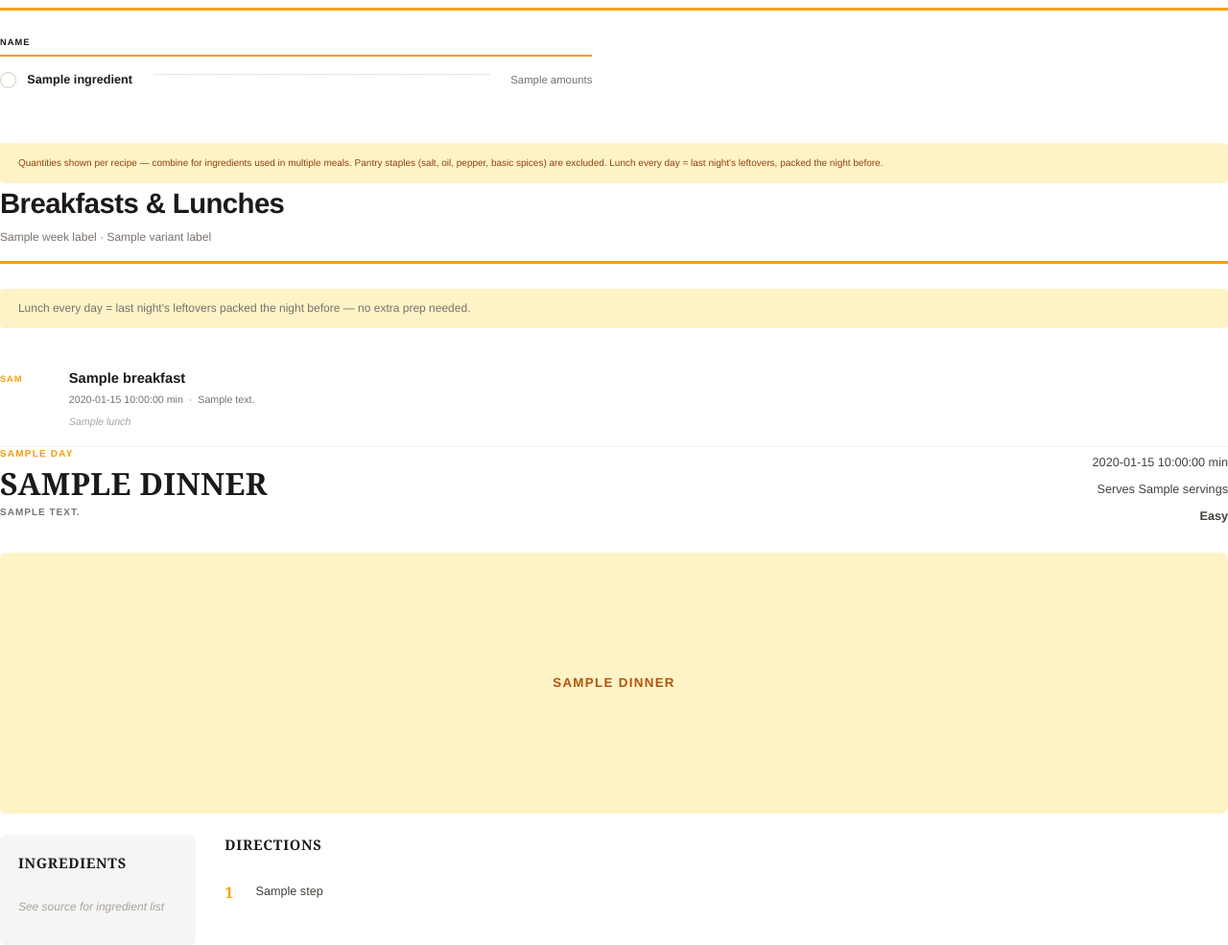
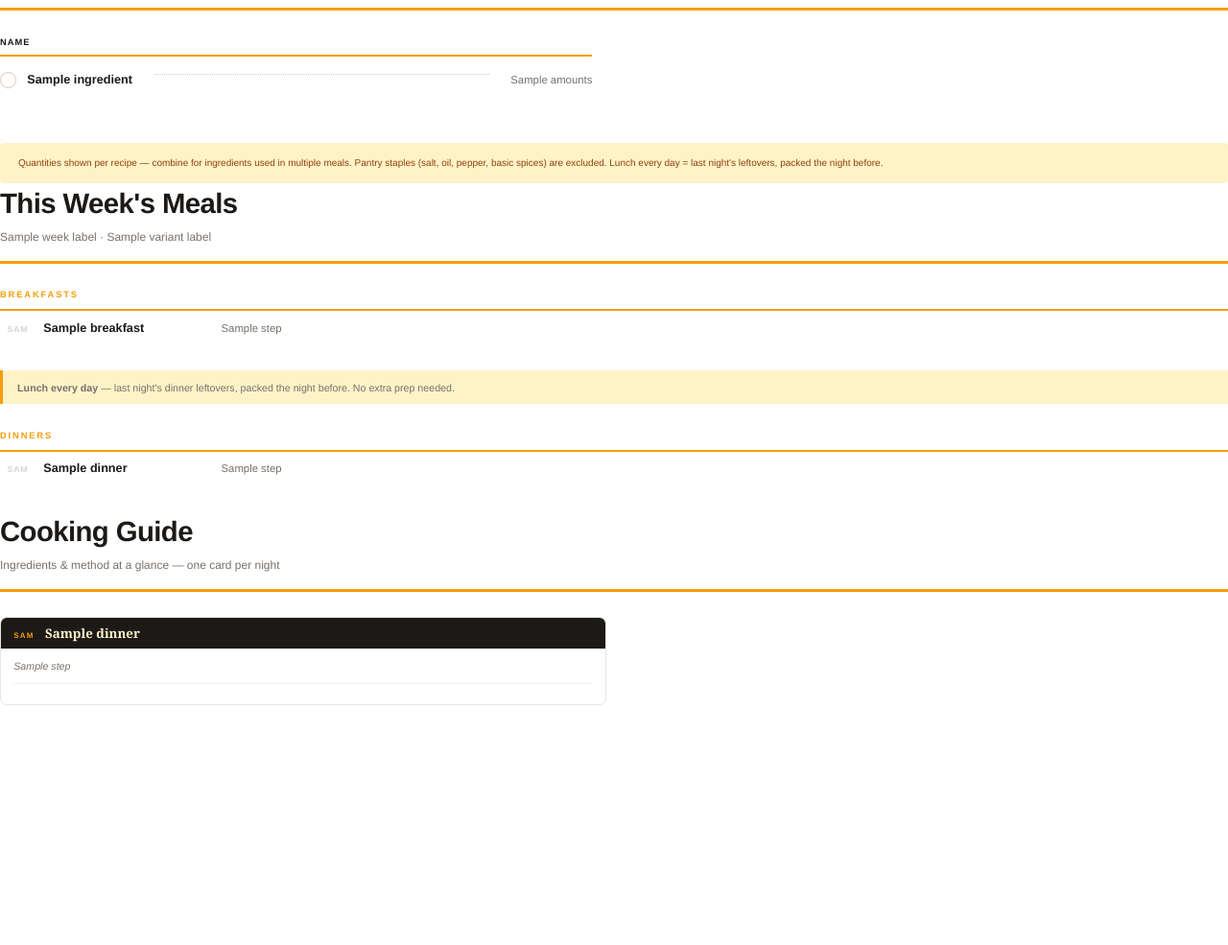
Before and after one commit to jacksoncslaiCanada/MealEngineV2, a Python web app: template app/templates/meal_plan_pdf.html in a window 1280 px wide. Shown: the part 522-1507 px from the top of the page at 96% size. After the commit the page ends 1257 px from the top, so only its background shows below. Run offline with Jinja, Linux system fonts and the light colour scheme; the template is opened without the code that fills it: most values are stand-ins (such as "Sample title", 1, 10 or a date in 2020).

Commit message:
Redesign pages 3-4: category overview table + cooking guide card grid
Page 3 — Category Overview (Downshiftology-inspired):
- BREAKFASTS section: alternating-row table, day label | bold name | first
  quick_step as 1-sentence summary
- Amber-bordered lunch note (leftovers, no extra prep)
- DINNERS section: same table structure for all 7 dinners

Page 4 — Cooking Guide grid (replaces 7 individual dinner pages):
- 2-column flex-wrap grid, one card per dinner day
- Dark charcoal card header: amber day label + Georgia serif title
- Card body: 1-sentence summary (italic), ingredient list with amber qty,
  source attribution
- All 7 dinners on a single page — scannable at a glance

Remove .blp-* and .drp-* CSS; replace with .co-* and .cg-* classes.

https://claude.ai/code/session_0163PbByai97K7vWKiAbGE7E

```diff
--- a/app/templates/meal_plan_pdf.html
+++ b/app/templates/meal_plan_pdf.html
@@ -280,189 +280,138 @@
 
 
   /* ════════════════════════════════════════════════════════════
-     PAGE 3 — BREAKFAST & LUNCH SUMMARY
+     PAGE 3 — CATEGORY OVERVIEW  (Breakfasts · Dinners)
   ════════════════════════════════════════════════════════════ */
 
-  .blp-note {
-    font-size: 9pt;
-    color: #78716c;
-    padding: 3mm 5mm;
-    background: #fef3c7;
-    border-radius: 4px;
+  .co-section {
     margin-bottom: 7mm;
-    line-height: 1.5;
   }
-  .blp-row {
-    display: flex;
-    gap: 5mm;
-    padding: 4.5mm 0;
-    border-bottom: 1px solid #f3f2f1;
-    align-items: flex-start;
-  }
-  .blp-row:last-child { border-bottom: none; }
-  .blp-day {
+  .co-section-header {
     font-size: 7pt;
     font-weight: 800;
+    letter-spacing: 0.2em;
     text-transform: uppercase;
-    letter-spacing: 0.09em;
     color: #f59e0b;
-    width: 14mm;
+    border-bottom: 2px solid #f59e0b;
+    padding-bottom: 2mm;
+    margin-bottom: 0;
+  }
+  .co-row {
+    display: flex;
+    align-items: baseline;
+    border-bottom: 1px solid #f3f2f1;
+  }
+  .co-row:nth-child(odd)  { background: #fafaf9; }
+  .co-row:nth-child(even) { background: #ffffff; }
+  .co-row:last-child { border-bottom: none; }
+  .co-day {
+    font-size: 6.5pt;
+    font-weight: 800;
+    text-transform: uppercase;
+    letter-spacing: 0.1em;
+    color: #d6d3d1;
+    width: 9mm;
     flex-shrink: 0;
-    padding-top: 1mm;
+    padding: 2.5mm 0 2.5mm 2mm;
   }
-  .blp-meals { flex: 1; }
-  .blp-bf-title {
-    font-size: 11pt;
+  .co-name {
+    font-size: 9.5pt;
     font-weight: 700;
     color: #1c1917;
-    margin-bottom: 1.5mm;
-    line-height: 1.25;
+    width: 52mm;
+    flex-shrink: 0;
+    padding: 2.5mm 3mm;
+    line-height: 1.3;
   }
-  .blp-bf-meta {
+  .co-desc {
+    font-size: 8.5pt;
+    color: #78716c;
+    flex: 1;
+    padding: 2.5mm 2mm 2.5mm 0;
+    line-height: 1.4;
+  }
+  .co-lunch-note {
     font-size: 8pt;
     color: #78716c;
-  }
-  .blp-lunch {
-    font-size: 8pt;
-    color: #a8a29e;
-    margin-top: 2mm;
-    font-style: italic;
+    background: #fef3c7;
+    border-left: 3px solid #f59e0b;
+    padding: 2.5mm 4mm;
+    margin: 4mm 0 7mm 0;
+    line-height: 1.5;
   }
 
 
   /* ════════════════════════════════════════════════════════════
-     PAGES 4–10 — DINNER RECIPE CARDS
+     PAGE 4 — COOKING GUIDE  (7-card grid)
   ════════════════════════════════════════════════════════════ */
 
-  .drp-header {
+  .cg-grid {
     display: flex;
-    justify-content: space-between;
-    align-items: flex-start;
-    margin-bottom: 5mm;
+    flex-wrap: wrap;
+    gap: 4mm;
   }
-  .drp-day-label {
-    font-size: 7.5pt;
-    font-weight: 700;
-    letter-spacing: 0.12em;
+  .cg-card {
+    width: calc(50% - 2mm);
+    border: 1px solid #e7e5e4;
+    border-radius: 7px;
+    overflow: hidden;
+    background: #ffffff;
+    break-inside: avoid;
+  }
+  .cg-card-header {
+    background: #1c1917;
+    padding: 2mm 3.5mm;
+    display: flex;
+    align-items: baseline;
+    gap: 3mm;
+  }
+  .cg-day {
+    font-size: 6pt;
+    font-weight: 800;
+    letter-spacing: 0.15em;
     text-transform: uppercase;
     color: #f59e0b;
-    margin-bottom: 2mm;
+    flex-shrink: 0;
   }
-  .drp-title {
+  .cg-title {
     font-family: Georgia, "Liberation Serif", "DejaVu Serif", serif;
-    font-size: 24pt;
+    font-size: 10pt;
     font-weight: 700;
-    letter-spacing: 0.01em;
-    text-transform: uppercase;
-    color: #1c1917;
-    line-height: 1.0;
+    color: #fef3c7;
+    line-height: 1.2;
   }
-  .drp-tagline {
-    font-size: 7.5pt;
-    font-weight: 600;
-    letter-spacing: 0.1em;
-    text-transform: uppercase;
+  .cg-body {
+    padding: 3mm 3.5mm;
+  }
+  .cg-summary {
+    font-size: 8pt;
     color: #78716c;
-    margin-top: 2mm;
+    font-style: italic;
+    margin-bottom: 2.5mm;
+    line-height: 1.45;
+    border-bottom: 1px solid #f3f2f1;
+    padding-bottom: 2.5mm;
   }
-  .drp-meta-col {
-    text-align: right;
-    flex-shrink: 0;
-    padding-top: 2mm;
+  .cg-ings {
+    display: flex;
+    flex-wrap: wrap;
+    gap: 0.5mm 3mm;
   }
-  .drp-meta-item {
-    font-size: 9.5pt;
+  .cg-ing {
+    font-size: 7pt;
     color: #44403c;
-    margin-bottom: 2.5mm;
-    white-space: nowrap;
+    line-height: 1.7;
   }
-
-  .drp-image {
-    width: 100%;
-    height: 72mm;
-    object-fit: cover;
-    border-radius: 6px;
-    display: block;
-    margin-bottom: 6mm;
-  }
-  .drp-image-placeholder {
-    width: 100%;
-    height: 72mm;
-    background: #fef3c7;
-    border-radius: 6px;
-    display: flex;
-    align-items: center;
-    justify-content: center;
-    font-size: 10pt;
-    font-weight: 600;
-    color: #b45309;
-    text-transform: uppercase;
-    letter-spacing: 0.1em;
-    margin-bottom: 6mm;
-  }
-
-  .drp-body {
-    display: flex;
-    gap: 8mm;
-    align-items: flex-start;
-  }
-  .drp-ings-panel {
-    width: 54mm;
-    flex-shrink: 0;
-    background: #f5f5f4;
-    border-radius: 6px;
-    padding: 5mm;
-  }
-  .drp-section-title {
-    font-family: Georgia, "Liberation Serif", "DejaVu Serif", serif;
-    font-size: 11pt;
-    font-weight: 700;
-    text-transform: uppercase;
-    letter-spacing: 0.05em;
-    color: #1c1917;
-    margin-bottom: 4mm;
-  }
-  .drp-ing-item {
-    font-size: 9pt;
-    color: #1c1917;
-    padding: 2mm 0;
-    border-bottom: 1px solid #e7e5e4;
-    line-height: 1.4;
-  }
-  .drp-ing-item:last-child { border-bottom: none; }
-
-  .drp-directions { flex: 1; }
-  .drp-step {
-    display: flex;
-    gap: 3.5mm;
-    padding: 3.5mm 0;
-    border-bottom: 1px solid #f3f2f1;
-    font-size: 9.5pt;
-    color: #44403c;
-    line-height: 1.55;
-  }
-  .drp-step:last-child { border-bottom: none; }
-  .drp-step-num {
-    font-family: Georgia, "Liberation Serif", "DejaVu Serif", serif;
-    font-size: 12pt;
+  .cg-ing-qty {
     font-weight: 700;
     color: #f59e0b;
-    flex-shrink: 0;
-    width: 5mm;
-    line-height: 1.3;
   }
-  .drp-source {
-    margin-top: 5mm;
-    font-size: 7pt;
-    color: #a8a29e;
-    padding-top: 2mm;
-    border-top: 1px solid #f3f2f1;
-  }
-  .drp-no-steps {
-    font-size: 9pt;
-    color: #a8a29e;
-    font-style: italic;
-    padding: 3mm 0;
+  .cg-source {
+    font-size: 6.5pt;
+    color: #d6d3d1;
+    margin-top: 2mm;
+    border-top: 1px solid #f5f5f4;
+    padding-top: 1.5mm;
   }
 </style>
 </head>
@@ -570,122 +519,86 @@
 </div>
 
 
-<!-- ══════════════════════════ PAGE 3: BREAKFASTS & LUNCHES ════════════ -->
+<!-- ══════════════════════════ PAGE 3: CATEGORY OVERVIEW ══════════════ -->
 <div class="page-break"></div>
 
 <div class="page-header">
-  <h2>Breakfasts &amp; Lunches</h2>
+  <h2>This Week's Meals</h2>
   <div class="sub">{{ week_label }} · {{ variant_label }}</div>
 </div>
 
-<div class="blp-note">
-  Lunch every day = last night's leftovers packed the night before — no extra prep needed.
+<!-- BREAKFASTS -->
+<div class="co-section">
+  <div class="co-section-header">Breakfasts</div>
+  {% for day in days %}
+  <div class="co-row">
+    <div class="co-day">{{ day.day[:3] }}</div>
+    <div class="co-name">{{ day.breakfast.title }}</div>
+    <div class="co-desc">
+      {% set bf_steps = day.breakfast.get('quick_steps') or [] %}
+      {% if bf_steps %}{{ bf_steps[0] }}{% else %}See source for details.{% endif %}
+    </div>
+  </div>
+  {% endfor %}
 </div>
 
-{% for day in days %}
-<div class="blp-row">
-  <div class="blp-day">{{ day.day[:3] | upper }}</div>
-  <div class="blp-meals">
-    <div class="blp-bf-title">{{ day.breakfast.title }}</div>
-    <div class="blp-bf-meta">
-      {% if day.breakfast.get('prep_time') %}{{ day.breakfast.prep_time }} min{% endif %}
-      {% if day.breakfast.get('prep_time') and day.breakfast.get('cuisine') %}&nbsp;·&nbsp;{% endif %}
-      {% if day.breakfast.get('cuisine') %}{{ day.breakfast.cuisine }}{% endif %}
-      {% set bf_tags = day.breakfast.get('dietary_tags') or [] %}
-      {% for tag in bf_tags %}
-        &nbsp;·&nbsp;{{ dietary_abbr.get(tag, tag) }}
-      {% endfor %}
+<!-- LUNCH NOTE -->
+<div class="co-lunch-note">
+  <strong>Lunch every day</strong> — last night's dinner leftovers, packed the night before. No extra prep needed.
+</div>
+
+<!-- DINNERS -->
+<div class="co-section">
+  <div class="co-section-header">Dinners</div>
+  {% for day in days %}
+  <div class="co-row">
+    <div class="co-day">{{ day.day[:3] }}</div>
+    <div class="co-name">{{ day.dinner.title }}</div>
+    <div class="co-desc">
+      {% set dn_steps = day.dinner.get('quick_steps') or [] %}
+      {% if dn_steps %}{{ dn_steps[0] }}{% else %}See source for details.{% endif %}
     </div>
-    <div class="blp-lunch">{{ day.lunch.title }}</div>
   </div>
+  {% endfor %}
 </div>
-{% endfor %}
 
 
-<!-- ══════════════════════════ PAGES 4–10: ONE DINNER PER PAGE ════════ -->
-
-{% for day in days %}
+<!-- ══════════════════════════ PAGE 4: COOKING GUIDE GRID ═════════════ -->
 <div class="page-break"></div>
 
-<div class="drp-header">
-  <div>
-    <div class="drp-day-label">{{ day.day | upper }}</div>
-    <h1 class="drp-title">{{ day.dinner.title }}</h1>
-    <div class="drp-tagline">
-      {% if day.dinner.get('cuisine') %}{{ day.dinner.cuisine }}{% endif %}
-      {% set dn_tags = day.dinner.get('dietary_tags') or [] %}
-      {% for tag in dn_tags %}
-        {% if loop.first and day.dinner.get('cuisine') %}&nbsp;·&nbsp;{% endif %}
-        {{ dietary_abbr.get(tag, tag) }}{% if not loop.last %}&nbsp;·&nbsp;{% endif %}
-      {% endfor %}
+<div class="page-header">
+  <h2>Cooking Guide</h2>
+  <div class="sub">Ingredients &amp; method at a glance — one card per night</div>
+</div>
+
+<div class="cg-grid">
+{% for day in days %}
+  <div class="cg-card">
+    <div class="cg-card-header">
+      <div class="cg-day">{{ day.day[:3] }}</div>
+      <div class="cg-title">{{ day.dinner.title }}</div>
+    </div>
+    <div class="cg-body">
+      {% set dn_steps = day.dinner.get('quick_steps') or [] %}
+      <div class="cg-summary">
+        {% if dn_steps %}{{ dn_steps[0] }}{% else %}See source for full instructions.{% endif %}
+      </div>
+      <div class="cg-ings">
+        {% set dn_ings = day.dinner.get('ingredients') or [] %}
+        {% for ing in dn_ings %}
+        <div class="cg-ing">
+          {% if ing.qty or ing.unit %}<span class="cg-ing-qty">{{ ing.qty }}{% if ing.unit %} {{ ing.unit }}{% endif %}</span>&nbsp;{% endif %}{{ ing.name }}
+        </div>
+        {% endfor %}
+      </div>
+      {% set dn_src = short_source(day.dinner.get('url')) %}
+      {% if dn_src %}
+      <div class="cg-source">{{ dn_src }}</div>
+      {% endif %}
     </div>
   </div>
-  <div class="drp-meta-col">
-    {% if day.dinner.get('prep_time') %}
-    <div class="drp-meta-item">{{ day.dinner.prep_time }} min</div>
-    {% endif %}
-    {% if day.dinner.get('servings') %}
-    <div class="drp-meta-item">Serves {{ day.dinner.servings }}</div>
-    {% endif %}
-    {% set diff_color = difficulty_colors.get(day.dinner.get('difficulty', 'easy'), '#28a745') %}
-    <div class="drp-meta-item" style="color: {{ diff_color }}; font-weight: 700;">
-      {{ (day.dinner.get('difficulty') or 'easy') | capitalize }}
-    </div>
-  </div>
+{% endfor %}
 </div>
-
-{% set dn_thumb = thumbnail_url(day.dinner.get('url')) %}
-{% if dn_thumb %}
-<img class="drp-image" src="{{ dn_thumb }}" alt="{{ day.dinner.title }}">
-{% else %}
-<div class="drp-image-placeholder">
-  <div>{{ day.dinner.title }}</div>
-</div>
-{% endif %}
-
-<div class="drp-body">
-
-  <!-- Ingredients panel -->
-  <div class="drp-ings-panel">
-    <div class="drp-section-title">Ingredients</div>
-    {% set dn_ings = day.dinner.get('ingredients') or [] %}
-    {% if dn_ings %}
-      {% for ing in dn_ings %}
-      <div class="drp-ing-item">
-        {% if ing.qty or ing.unit %}<strong>{{ ing.qty }} {{ ing.unit }}</strong>&nbsp;{% endif %}{{ ing.name }}
-      </div>
-      {% endfor %}
-    {% else %}
-    <div class="drp-no-steps">See source for ingredient list</div>
-    {% endif %}
-  </div>
-
-  <!-- Directions -->
-  <div class="drp-directions">
-    <div class="drp-section-title">Directions</div>
-    {% if day.dinner.get('quick_steps') and day.dinner.quick_steps | length > 0 %}
-      {% for step in day.dinner.quick_steps %}
-      <div class="drp-step">
-        <div class="drp-step-num">{{ loop.index }}</div>
-        <div>{{ step }}</div>
-      </div>
-      {% endfor %}
-    {% else %}
-    <div class="drp-no-steps">See source for full instructions.</div>
-    {% endif %}
-
-    {% set dn_src = short_source(day.dinner.get('url')) %}
-    {% if dn_src %}
-    <div class="drp-source">
-      Recipe source: <strong>{{ dn_src }}</strong>
-      {% if day.dinner.get('url') %}&nbsp;— {{ day.dinner.url }}{% endif %}
-    </div>
-    {% endif %}
-  </div>
-
-</div>
-
-{% endfor %}
 
 
 </body>
```
